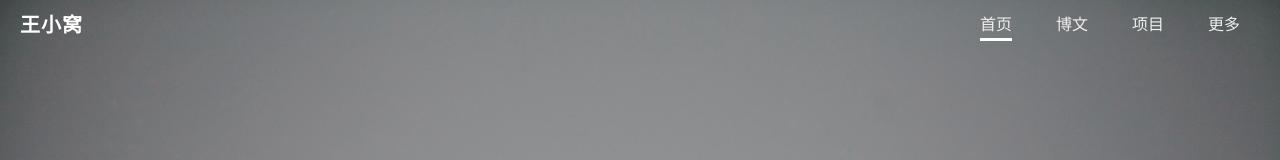
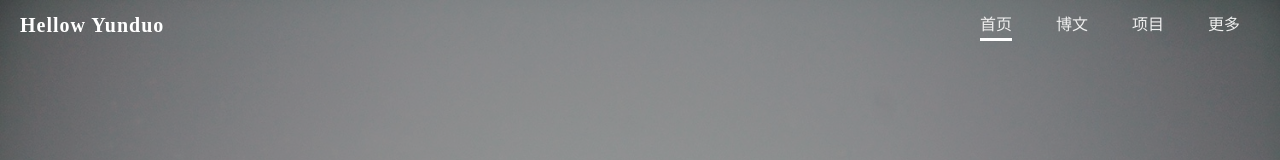
Before and after one commit to mBigFlower/blog, a plain HTML site: page index.html in a window 1280 px wide. Shown: the top 160 px of the page. Drawn offline with Linux system fonts and the light colour scheme.

Commit message:
Update index.html

```diff
--- a/index.html
+++ b/index.html
@@ -12,7 +12,7 @@
       <header>
         <nav>
           <div class="logo">
-            <a href="index.html">王小窝</a>
+            <a href="index.html">Hellow Yunduo</a>
           </div>
           <ul>
             <li>
```
